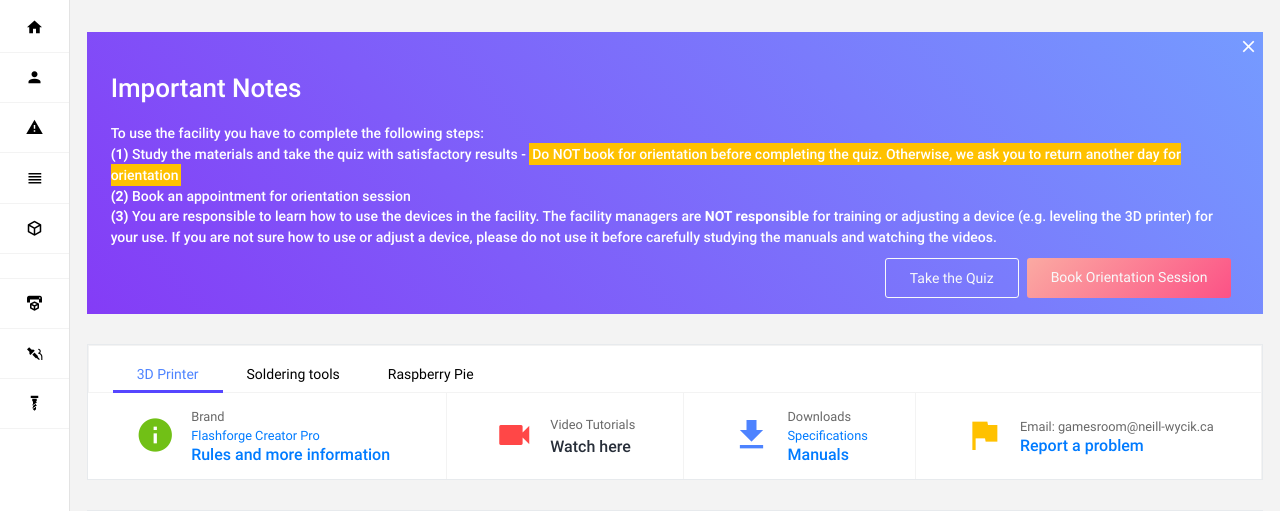
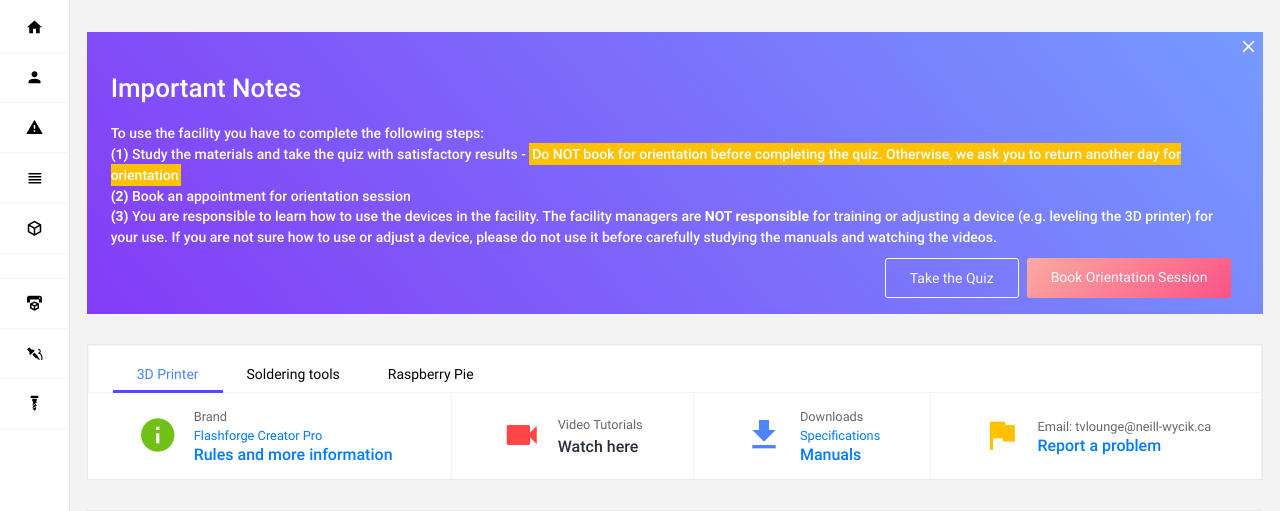
Before and after one commit to elove52/nwtvlounge, a website with bundled scripts: page index.html in a window 1280 px wide. Shown: the part 62-573 px from the top of the page. Built offline with nearby package versions, Linux system fonts and the light colour scheme; a script that the page names is missing; some icons are missing.

Commit message:
Update the HTML
Corrected the contact email.

```diff
--- a/index.html
+++ b/index.html
@@ -242,7 +242,7 @@
                           <div class="d-flex py-3 border-md-right flex-grow-1 align-items-center justify-content-center p-3 item">
                             <i class="mdi mdi-flag mr-3 icon-lg text-warning"></i>
                             <div class="d-flex flex-column justify-content-around">
-                              <small class="mb-1 text-muted">Email: gamesroom@neill-wycik.ca</small>
+                              <small class="mb-1 text-muted">Email: tvlounge@neill-wycik.ca</small>
                               <h5 class="mr-2 mb-0">
                                 <a href="mailto:tvlounge@neill-wycik.ca?Subject=3D%20printer%20problem" target="_top">Report a problem</a>
                               </h5>
```
